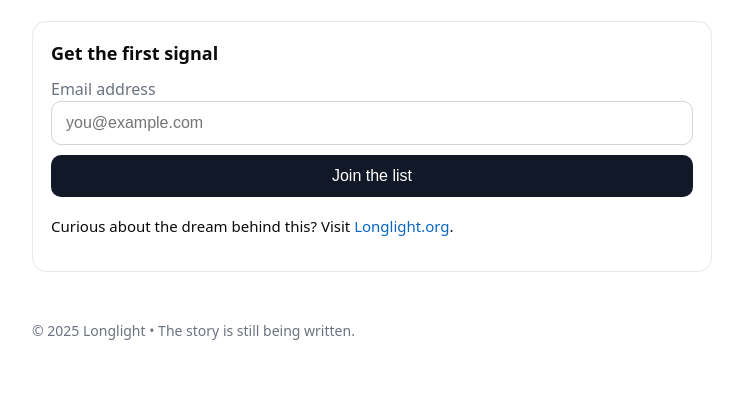
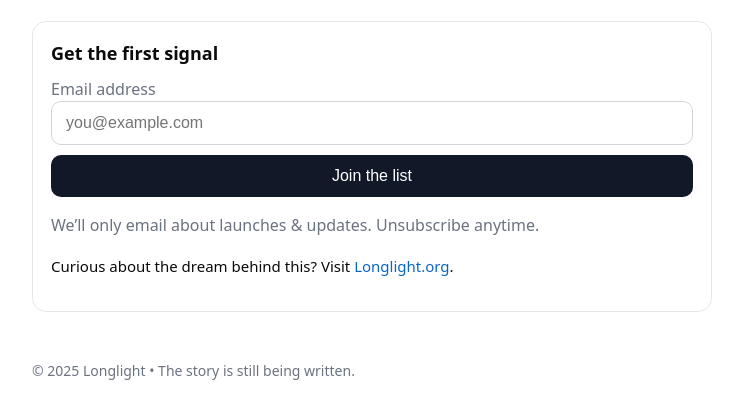
Before and after one commit to thequietmission/thequietmission-site, a plain HTML site: page index.html in a window 1280 px wide. Shown: the part 244-662 px from the top of the page, without its empty margins (268-1011 px from the left). Drawn offline with Linux system fonts and the light colour scheme.

Commit message:
Update index.html

```diff
--- a/index.html
+++ b/index.html
@@ -44,6 +44,11 @@
         <p id="tqm-msg" class="muted" style="margin-top:8px;"></p>
       </form>
 
+<p class="muted" style="margin-top:6px;">
+  We’ll only email about launches & updates. Unsubscribe anytime.
+</p>
+
+
       <p class="bridge">Curious about the dream behind this? Visit <a href="https://longlight.org">Longlight.org</a>.</p>
     </section>
 
```
